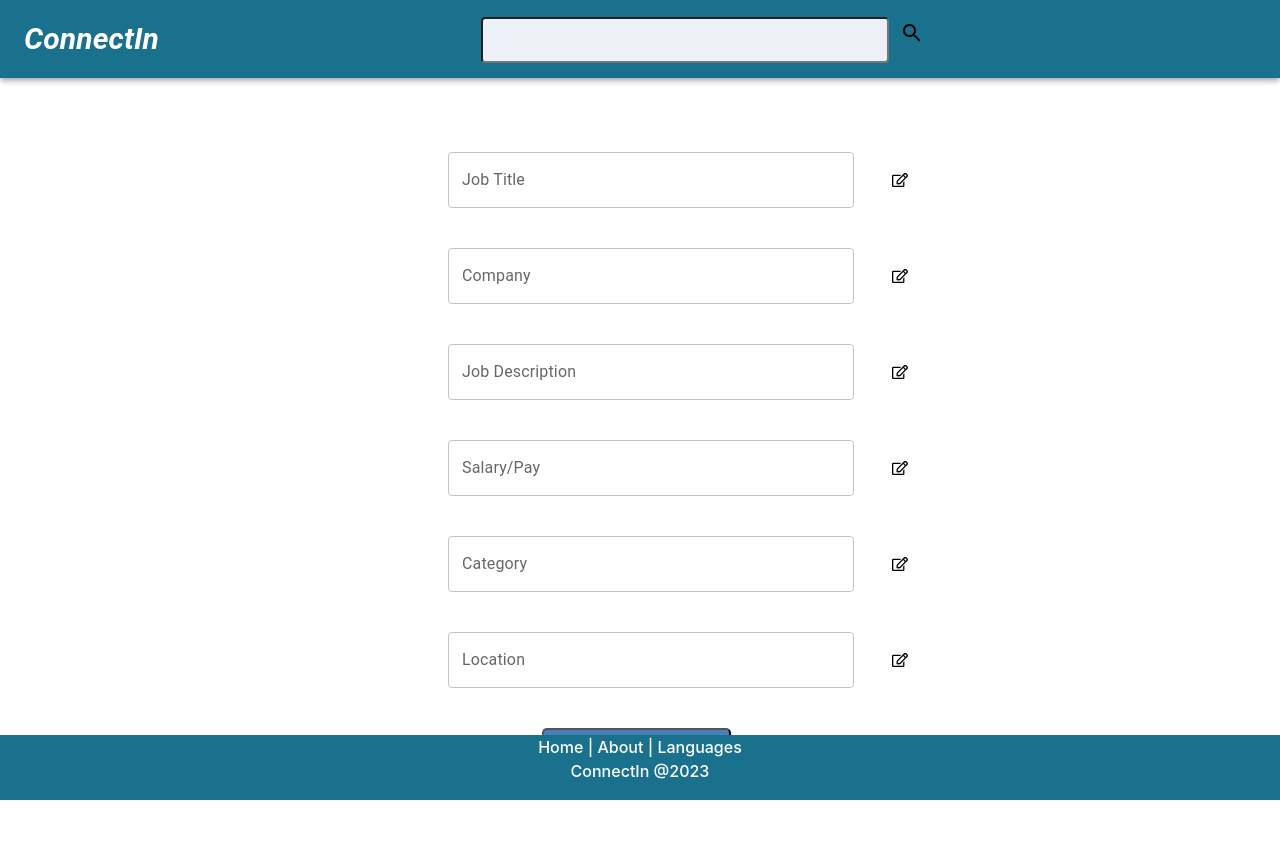
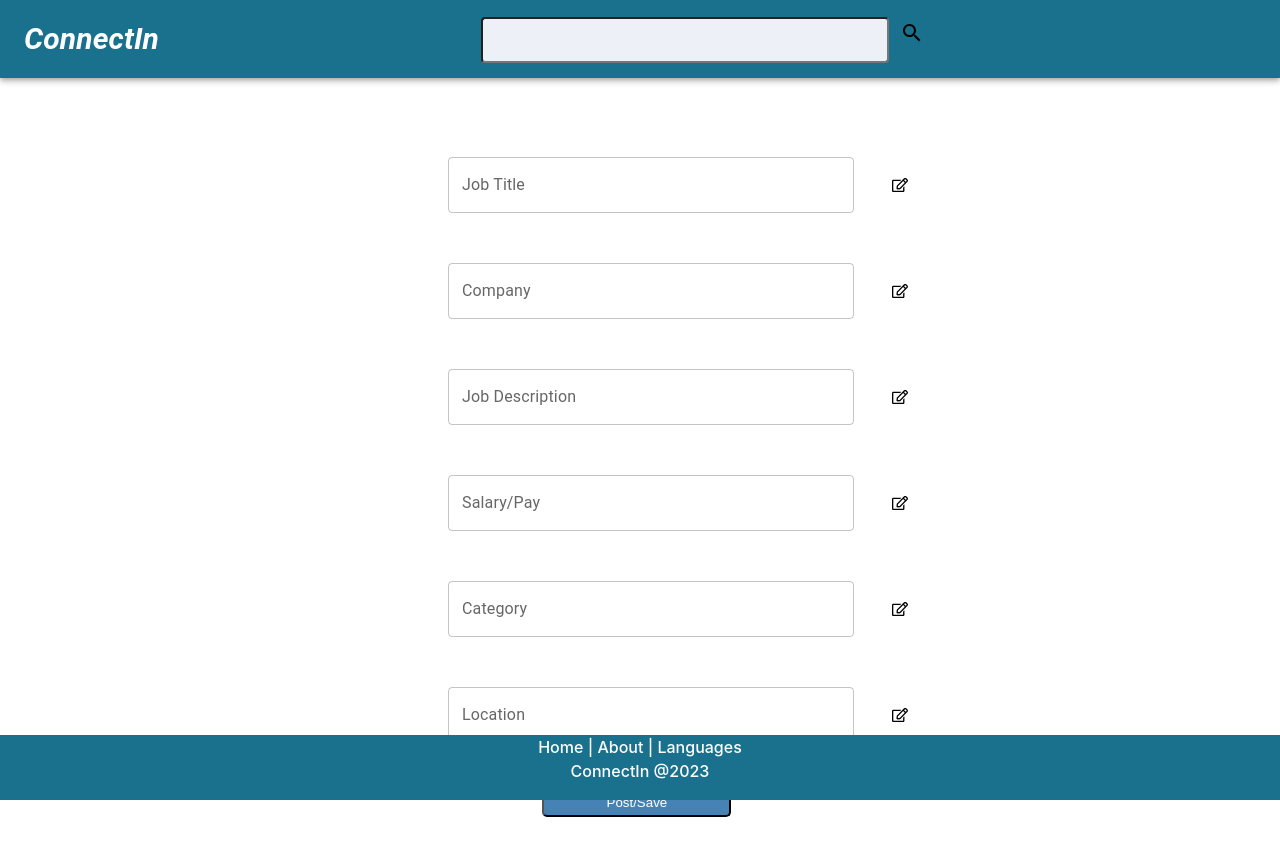
Before and after one commit to imran1289-ah/ConnectIn, a React (Create React App) app in the folder src/client/: page /JobPosting in a window 1280 px wide. Shown: the top 856 px of the page. Built offline with nearby package versions, Linux system fonts and the light colour scheme.

Commit message:
Resolved Comments in JobPosting

```diff
--- a/src/client/package.json
+++ b/src/client/package.json
@@ -13,6 +13,7 @@
     "react": "^18.2.0",
     "react-bootstrap": "^2.7.0",
     "react-dom": "^18.2.0",
+    "react-icons": "^4.7.1",
     "react-router-dom": "^6.8.0",
     "react-scripts": "^5.0.1",
     "react-use-effect": "^0.0.1",
--- a/src/client/src/components/JobPosting.jsx
+++ b/src/client/src/components/JobPosting.jsx
@@ -76,10 +76,9 @@ const createJob = async () => {
       category: document.getElementById("category").value,
       location: document.getElementById("location").value,
     };
-    const response = await axios.post(
-      `http://localhost:9000/jobs/create`,
-      jobData
-    );
+    const response = await axios
+      .post(`http://localhost:9000/jobs/create`, jobData)
+      .then(alert("Job posting created successfully!"));
     console.log(response.data);
   } catch (error) {
     console.log(error);
--- a/src/client/src/css/JobPosting.css
+++ b/src/client/src/css/JobPosting.css
@@ -13,7 +13,7 @@
   align-items: center;
   display: flex;
   justify-content: space-around;
-  margin: 0px auto;
+  margin: 5px auto;
   margin-left: 0%;
   margin-right: -18%;
 }
@@ -22,7 +22,7 @@
   align-items: center;
   display: flex;
   justify-content: space-around;
-  margin: 0px auto;
+  margin: 5px auto;
   margin-left: 0%;
   margin-right: -18%;
 }
@@ -31,7 +31,7 @@
   align-items: center;
   display: flex;
   justify-content: space-around;
-  margin: 0px auto;
+  margin: 5px auto;
   margin-left: 0%;
   margin-right: -18%;
 }
@@ -40,7 +40,7 @@
   align-items: center;
   display: flex;
   justify-content: space-around;
-  margin: 0px auto;
+  margin: 5px auto;
   margin-left: 0%;
   margin-right: -18%;
 }
@@ -49,7 +49,7 @@
   align-items: center;
   display: flex;
   justify-content: space-around;
-  margin: 0px auto;
+  margin: 5px auto;
   margin-left: 0%;
   margin-right: -18%;
 }
@@ -58,7 +58,7 @@
   align-items: center;
   display: flex;
   justify-content: space-around;
-  margin: 0px auto;
+  margin: 5px auto;
   margin-left: 0%;
   margin-right: -18%;
 }
```
Also changed, not shown: 1 other file (tests, documents, lock files or other folders).
